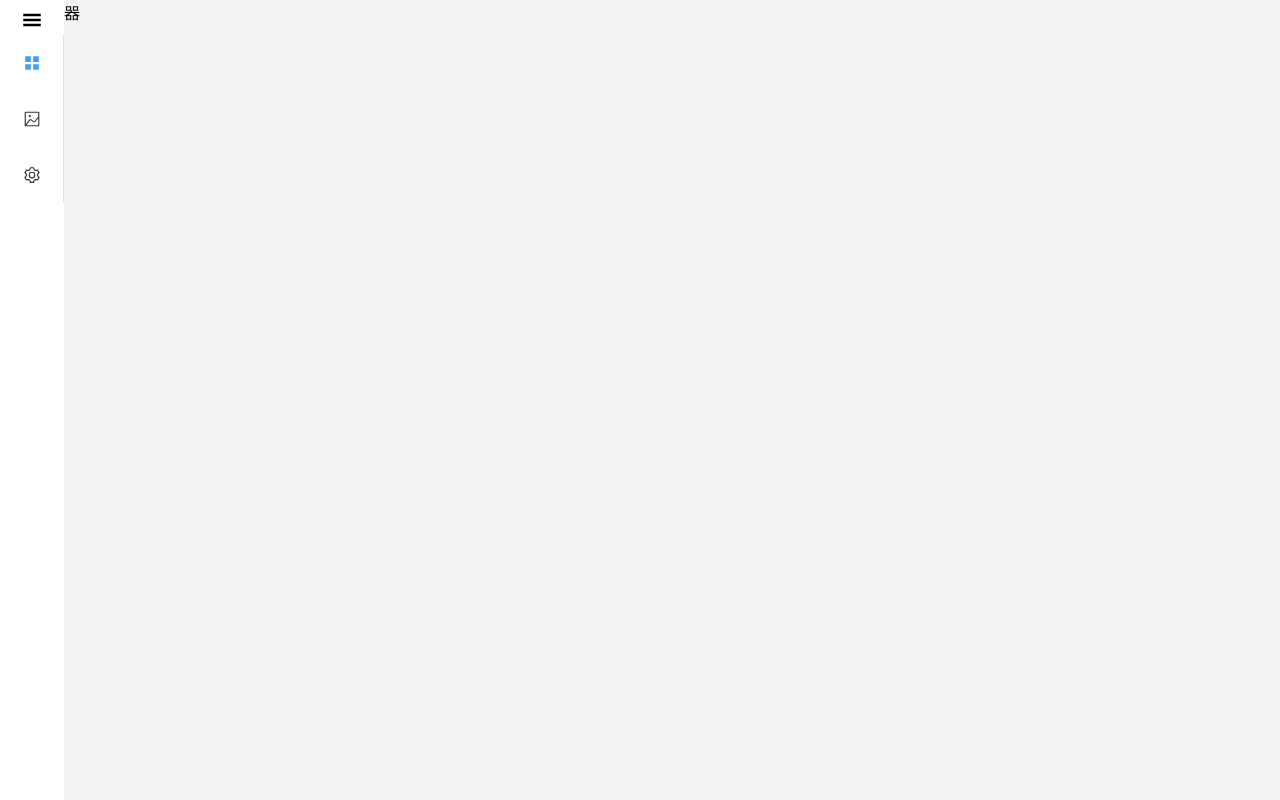
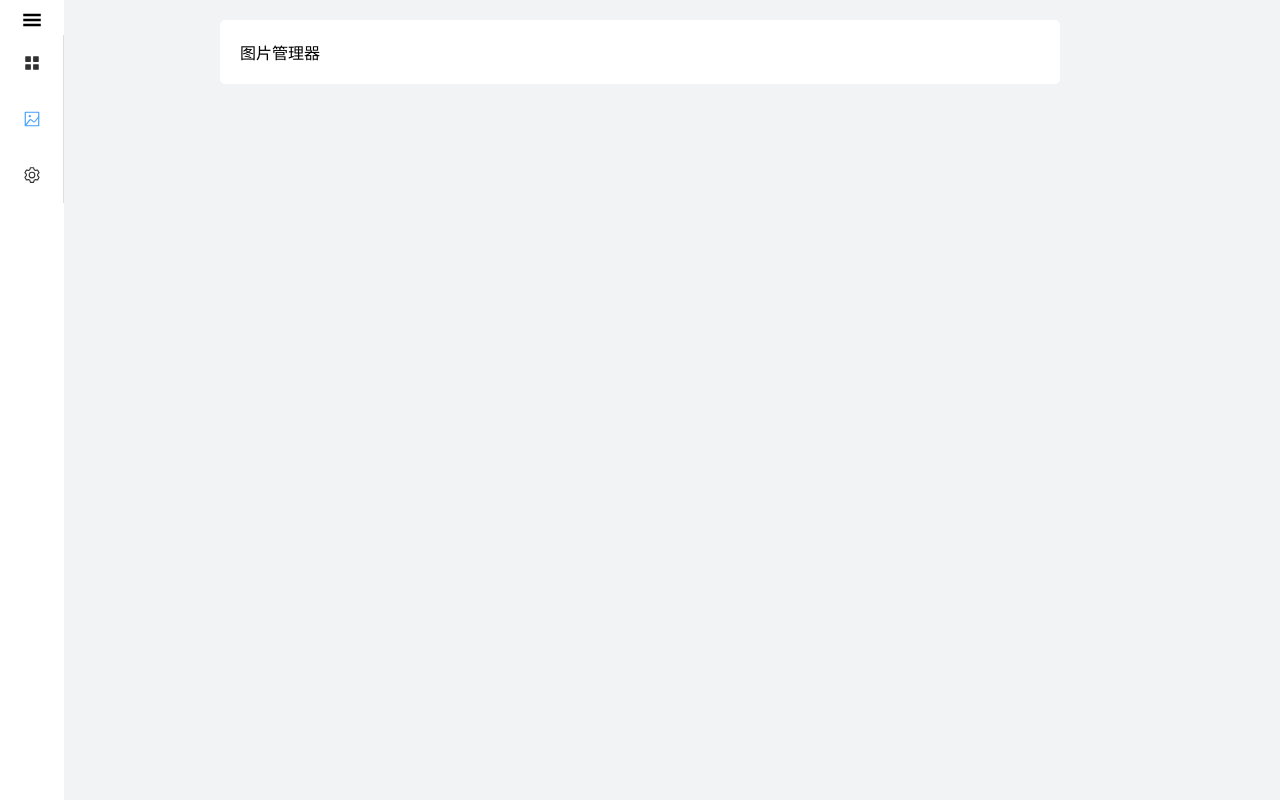
Before and after one commit to llscw7/pc-run-view, a Vue app: page /#/picture in a window 1280 px wide. Built offline with nearby package versions, Linux system fonts and the light colour scheme.

Commit message:
chore: test

```diff
--- a/src/App.vue
+++ b/src/App.vue
@@ -1,12 +1,17 @@
 <script setup lang="ts">
-import { ref, onMounted } from 'vue'
+import { ref, watch } from 'vue'
+import { useRoute } from 'vue-router'
 import {
-  Document,
   Menu as IconMenu,
   Setting,
   Picture
 } from '@element-plus/icons-vue'
 import menusvg from './static/menu.svg'
+
+
+const route = useRoute()
+
+const activedTab = ref(route.path)
 
 const menuFlag = ref(true)
 
@@ -21,6 +26,10 @@ const changeMenu = () => {
   menuFlag.value = !menuFlag.value
 }
 
+watch(route, (cur, pre)=>{
+  activedTab.value = cur.path
+})
+
 </script>
 
 <template>
@@ -30,8 +39,8 @@ const changeMenu = () => {
         <img class="menu-icon" :src="menusvg" alt="" >
       </div>
       <el-menu
-        default-active="/"
         class="el-menu-vertical-demo"
+        :default-active="activedTab"
         :collapse="menuFlag"
         :router="true"
         @open="handleOpen"
--- a/src/modules/Picture.vue
+++ b/src/modules/Picture.vue
@@ -10,5 +10,14 @@ import { ref, onMounted } from 'vue'
 </template>
 
 <style lang="less" scoped>
-
+.picture {
+    width: 800px;
+    position: absolute;
+    left: 50%;
+    transform: translateX(-50%);
+    background-color: var(--background-color-card);
+    padding: 20px;
+    border-radius: 5px;
+    margin-top: 20px;
+}
 </style>
```
